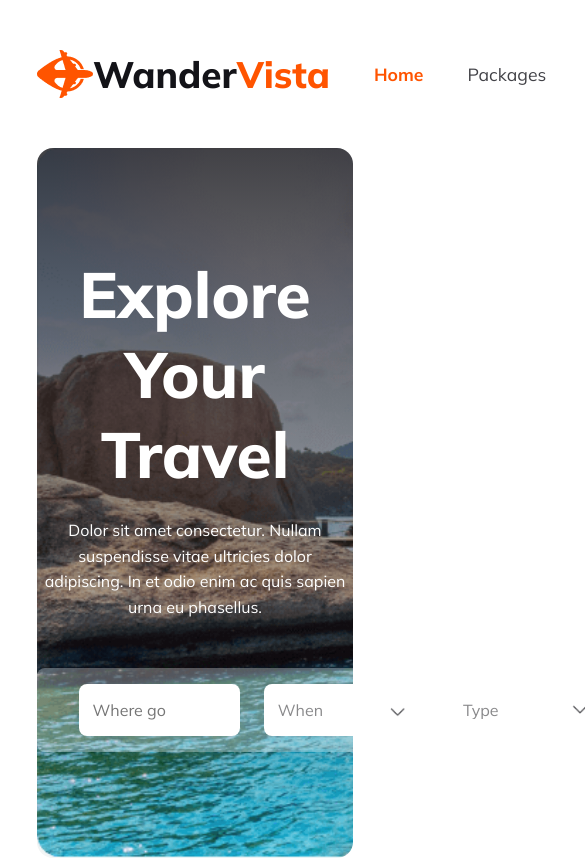
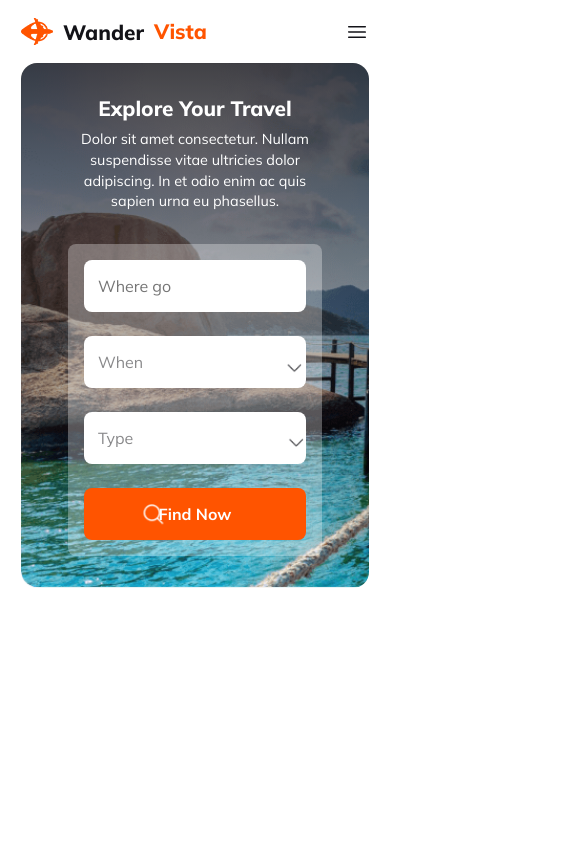
Before and after one commit to Md-Sojib-Hossain-cse/PH-Assignment2, a plain HTML site: page index.html in a window 390 px wide. Shown: the top 859 px of the page, 585 px wide, since content can reach past the window. Drawn offline with Linux system fonts and the light colour scheme.

Commit message:
header responsive mobile

```diff
--- a/index.html
+++ b/index.html
@@ -10,7 +10,12 @@
 
 
     <!-- link css  -->
+
+    <!-- for dextop -->
     <link rel="stylesheet" href="styles/style.css">
+
+    <!-- for mobile  -->
+    <link rel="stylesheet" href="styles/mobile.css">
 
 
     <!-- link font awesome cdn  -->
@@ -24,10 +29,8 @@
     <header class="header">
         <nav class="navigation">
             <div class="website-title">
-                <h1 class="website-main-heading">
-                    <img src="images/website-logo.png" alt="">
-                    <span class="title-left">Wander</span>
-                    <span class="title-right">Vista</span>
+                <h1 class="website-main-heading"><img src="images/website-logo.png" alt="">
+                    Wander <span class="title-right">Vista</span>
                 </h1>
             </div>
             <ul>
@@ -37,6 +40,9 @@
                 <li><a href="#">Blog</a></li>
                 <li><a href="#">Contact</a></li>
             </ul>
+            <div class="three-dot">
+                <img src="images/3dot.png" alt="">
+            </div>
         </nav>
 
         <!-- banner starts here  -->
@@ -61,7 +67,7 @@
                         <option value="beach">Hills</option>
                     </select>
                     <img src="images/icon5.png" alt="" class="arrow2">
-                    <button class="btn-primary btn-banner"><img src="images/icon1.png" alt="">Find Now</button>
+                    <button class="find-input btn-banner"><img src="images/icon1.png" alt="">Find Now</button>
                 </div>
             </div>
         </section>
@@ -73,7 +79,7 @@
 
         <!-- culture section starts here  -->
 
-        <section class="culture">
+        <section class="culture hide">
             <div class="culture-content">
                 <h3 class="section-heading">Explore Different Culture With Us</h3>
                 <p class="section-para">Lorem ipsum dolor sit amet consectetur adipisicing elit. Inventore minus nisi natus, facere aliquid modi dolor aut consequuntur hic! Eum!</p>
@@ -88,7 +94,7 @@
 
 
         <!-- populer tour section starts here -->
-        <section class="popular-tours">
+        <section class="popular-tours hide">
             <div class="popular-tours-content">
                 <h3 class="section-heading">Our Popular Tours</h3>
                 <p class="section-para">Dolor sit amet consectetur. Diam volutpat neque habitasse pharetra odio sit
@@ -112,7 +118,7 @@
 
 
         <!-- choose your destination section starts here  -->
-        <section class="destination">
+        <section class="destination hide">
             <div class="destination-content">
                 <h3 class="section-heading">Choose Your Destination</h3>
                 <p class="section-para">
@@ -142,7 +148,7 @@
 
 
         <!-- why choose us section starts here          -->
-        <section class="why-choose-us">
+        <section class="why-choose-us hide">
             <div class="coose-us-content">
                 <h3 class="section-heading">Why Choose Us</h3>
                 <p class="section-para">Dolor sit amet consectetur. Diam volutpat neque habitasse pharetra odio sit
@@ -176,7 +182,7 @@
 
 
         <!-- deals and discount section starts here  -->
-        <section class="deals">
+        <section class="deals hide">
             <div class="deals-content">
                 <h3 class="section-heading">Deals & Discounts</h3>
                 <p class="section-para">Dolor sit amet consectetur. Diam volutpat neque habitasse pharetra odio sit
@@ -233,7 +239,7 @@
 
 
         <!-- perfect place starts here  -->
-        <section class="perfect-place">
+        <section class="perfect-place hide">
             <div class="place-content">
                 <h3 class="section-heading">A Simple Perfect Place To Get Lost</h3>
                 <p class="section-para">Amet consectetur. Vulputate commodo felis molestie risus ornare nulla amet et.
@@ -254,7 +260,7 @@
 
 
         <!-- newsletter section starts here  -->
-        <section class="newsletter">
+        <section class="newsletter hide">
             <div class="news-content">
                 <h4 class="secondary-heading">Newsletter</h4>
                 <p class="section-para">Get your daily dose of travel news & tips. Sign up today!</p>
@@ -273,7 +279,7 @@
         </section>
     </main>
     <!-- footer section starts here  -->
-    <footer class="footer">
+    <footer class="footer hide">
         <div class="footer-content">
             <h5 class="footer-heading">
                 <img src="images/website-logo.png" alt="">
--- /dev/null
+++ b/styles/mobile.css
@@ -0,0 +1,88 @@
+@media screen and (max-width:600px) {
+
+
+    /* header styles  */
+    .header {
+        width: 89%;
+        max-width: 534px;
+        margin: 0 auto;
+    }
+
+    /* navigation starts here */
+    .navigation {
+        width: 100%;
+        margin: 18px auto;
+    }
+
+    .navigation .website-title .website-main-heading,
+    .navigation .website-title .website-main-heading .title-right {
+        font-size: 1.3rem;
+        height: 27px;
+    }
+
+    .navigation .website-title .website-main-heading img {
+        height: 100%;
+    }
+
+    .navigation ul {
+        display: none;
+    }
+
+    .navigation .three-dot {
+        width: 50%;
+        display: flex;
+        justify-content: flex-end;
+        align-items: center;
+    }
+
+
+    /* banner styles  */
+    .banner {
+        width: 100%;
+        margin: 0 auto;
+    }
+
+    .banner .banner-content{
+        padding: 32px 24px;
+    }
+    .banner .banner-content h2 {
+        font-size: 1.3rem;
+        margin-bottom: 0;
+    }
+
+    .banner .banner-content p {
+        font-size: 0.9rem;
+        line-height: 1.3rem;
+        margin: 8px 15px 32px;
+    }
+
+    .banner .banner-content .input-find-now {
+        flex-direction: column;
+        width: 85%;
+        max-width: 463px;
+    }
+
+    .banner-content .input-find-now .find-input {
+        width: 100%;
+        max-width: 463px;
+    }
+
+
+
+    .banner-content .input-find-now .arrow1{
+        top: 37%;
+        left: 90%;
+        transform: translate(-63%, -10%);
+    }
+    .banner-content .input-find-now .arrow2{
+        top: 61%;
+        left: 89%;
+        transform: translate(-39%, -11%);
+    }
+    .banner-content .input-find-now .btn-banner img{
+        position: absolute;
+        top: 60%;
+        left: 30%;
+        transform: translate(-40%, -70%);
+    }
+}
--- a/styles/style.css
+++ b/styles/style.css
@@ -79,19 +79,24 @@
     width: 100%;
     display: flex;
     justify-content: space-between;
+    align-items: center;
     margin: 50px auto;
 }
 
-.navigation .website-title .website-main-heading {
+.navigation .website-title {
     display: flex;
     justify-content: center;
     align-items: center;
 }
 
-.navigation .website-title .website-main-heading .title-left {
+.navigation .website-title .website-main-heading  {
     color: var(--secondary-color);
     font-size: 2.3rem;
     font-weight: var(--bolder);
+    display: flex;
+    justify-content: flex-start;
+    align-items: center;
+    gap: 10px;
 }
 
 .navigation .website-title .website-main-heading .title-right {
@@ -128,6 +133,10 @@
 
 .navigation ul li a:hover{
     color: #e59168;
+}
+
+.three-dot{
+    display: none;
 }
 
 
@@ -217,6 +226,14 @@
     max-width: 174px;
     height: 52px;
     position: relative;
+    color: #fff;
+    background: var(--primary-color);
+    font-size: var(--para-font);
+    font-weight: var(--semi-bold);
+    padding: 16px 34px;
+    border: 0;
+    padding: 14px 35px;
+    border-radius: 8px;
 }
 
 
@@ -933,3 +950,9 @@ main {
 
 /* copyright font family */
 /* font-family: 'Inter', sans-serif; */
+
+
+
+.hide{
+    display: none;
+}
```
Also changed, not shown: images/3dot.png (added).
